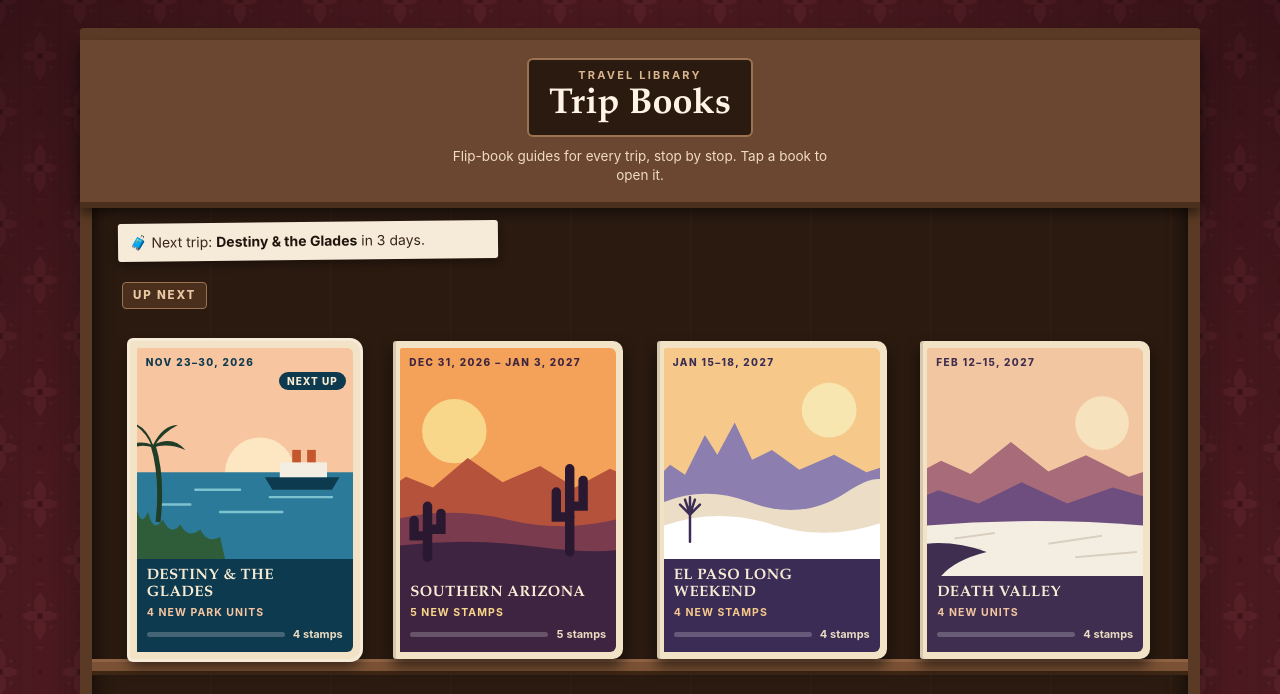
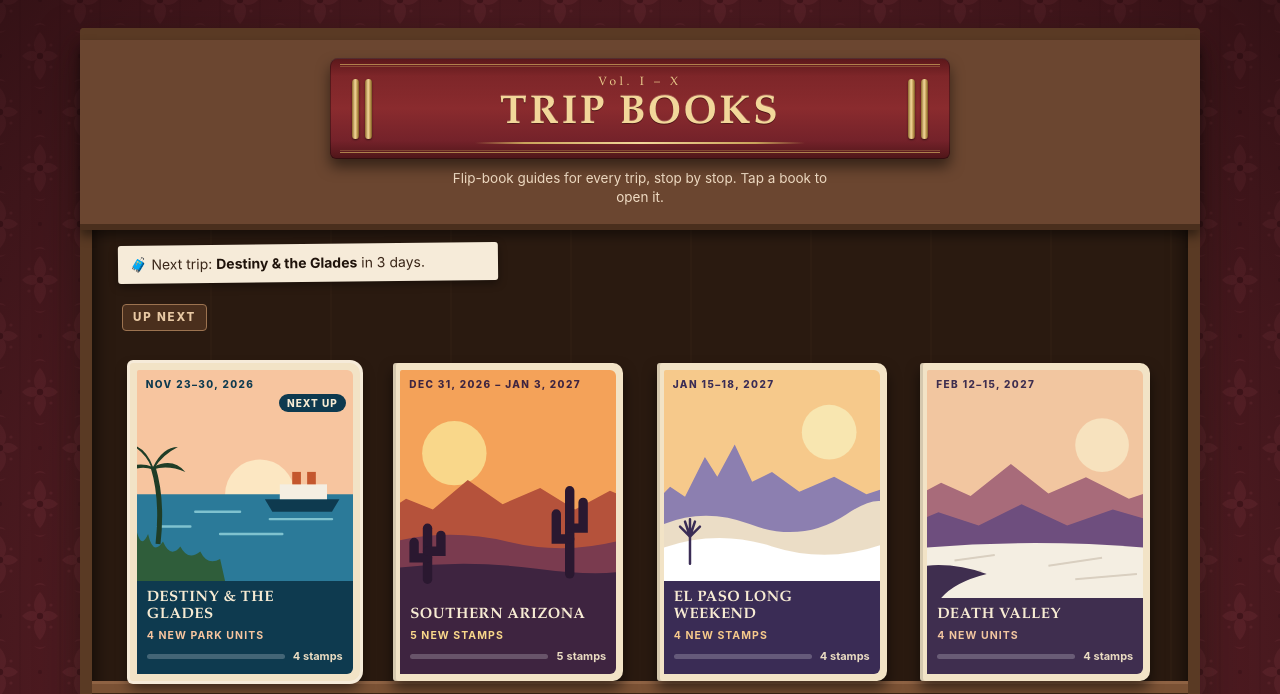
Before and after one commit to joanneliyeng-soo/travel-itineraries, a plain HTML site: page travel/books/index.html in a window 1280 px wide. Shown: the top 694 px of the page. Drawn offline with Linux system fonts and the light colour scheme.

Commit message:
Trip books library: gilt leather spine header
Replaces the nameplate with an oxblood leather spine on its side: raised
gold bands, gilt title and a volume count (Vol. I – N) from the books.

Co-Authored-By: Claude Opus 5.5 <noreply@anthropic.com>
Claude-Session: https://claude.ai/code/session_0153FZFyQmH5cf687Dw1sjZt

```diff
--- a/travel/books/index.html
+++ b/travel/books/index.html
@@ -19,9 +19,22 @@
   .back { background:repeating-linear-gradient(90deg, #2A1A10 0 118px, #2E1D12 118px 120px); }
   .crown { margin:0 -12px; background:#6B4630; border-bottom:6px solid #4A2F1D; padding:18px 22px 16px; text-align:center;
     box-shadow:0 6px 10px rgba(0,0,0,.45); }
-  .plate { display:inline-block; background:#2A1A10; border:2px solid #9C7350; border-radius:6px; padding:8px 20px 9px; }
-  .plate .k { font-size:11px; font-weight:700; letter-spacing:.2em; text-transform:uppercase; color:#D9B48C; }
-  .plate h1 { margin:2px 0 0; font-size:30px; line-height:1.1; color:#FFF4E6; font-weight:700; }
+  /* header: a giant gilt leather spine lying on its side */
+  .spine { position:relative; display:flex; align-items:center; justify-content:space-between; gap:10px; max-width:620px; margin:0 auto;
+    background:linear-gradient(180deg, #5A171A 0%, #7E2629 18%, #8A2B2E 50%, #74222A 82%, #4E1518 100%);
+    border-radius:8px 8px 6px 6px; padding:14px 16px 13px;
+    box-shadow:0 8px 14px rgba(0,0,0,.5), inset 0 1px 0 rgba(255,255,255,.12), inset 0 0 0 1px rgba(0,0,0,.35); }
+  .spine::before, .spine::after { content:""; position:absolute; left:10px; right:10px; height:1px; background:#C9A35B; opacity:.75; }
+  .spine::before { top:6px; box-shadow:0 2px 0 rgba(201,163,91,.45); }
+  .spine::after { bottom:6px; box-shadow:0 -2px 0 rgba(201,163,91,.45); }
+  .bands { display:flex; gap:6px; flex:none; }
+  .bands i { display:block; width:7px; height:52px; border-radius:4px;
+    background:linear-gradient(90deg, #8E6A2C, #F2D79A 45%, #C9A35B 70%, #7A5A22); box-shadow:0 1px 2px rgba(0,0,0,.5); }
+  .gilt { flex:1; min-width:0; text-align:center; }
+  .gilt .vol { font-family:"Iowan Old Style", "Palatino Linotype", Palatino, Georgia, serif; font-size:12px; letter-spacing:.3em; color:#E8C98A; }
+  .gilt h1 { margin:2px 0 0; font-size:32px; line-height:1.08; font-weight:700; letter-spacing:.06em; text-transform:uppercase; color:#F2D79A;
+    text-shadow:0 1px 0 #4E1518, 0 -1px 0 rgba(255,236,190,.25); white-space:nowrap; }
+  .gilt .rule { height:2px; margin:5px 18% 0; background:linear-gradient(90deg, transparent, #C9A35B 15%, #F2D79A 50%, #C9A35B 85%, transparent); }
   .crown p { margin:10px auto 0; max-width:46ch; color:#F0DCC4; font-size:13.5px; }
   .note { margin:14px 14px 0; background:#F6EBD9; color:#3A2618; border-radius:3px; padding:9px 12px; font-size:14px;
     transform:rotate(-.6deg); box-shadow:0 3px 8px rgba(0,0,0,.4); display:none; }
@@ -118,14 +131,20 @@
     .shelf { margin:0 -26px; padding-left:30px; padding-right:30px; column-gap:18px; }
     .up { --row:356px; grid-template-columns:repeat(auto-fill, minmax(200px, 1fr)); }
     .face { height:318px; }
-    .plate h1 { font-size:36px; }
+    .gilt h1 { font-size:40px; }
+    .bands i { height:60px; }
+    .spine { padding:16px 22px 15px; }
   }
 </style>
 </head>
 <body>
 <div class="case back">
   <header class="crown">
-    <div class="plate"><div class="k">Travel library</div><h1 class="serif">Trip Books</h1></div>
+    <div class="spine">
+      <span class="bands" aria-hidden="true"><i></i><i></i></span>
+      <div class="gilt"><div class="vol">Vol. I – X</div><h1 class="serif">Trip Books</h1><div class="rule"></div></div>
+      <span class="bands" aria-hidden="true"><i></i><i></i></span>
+    </div>
     <p>Flip-book guides for every trip, stop by stop. Tap a book to open it.</p>
   </header>
   <div class="note" id="note"></div>
```
Also changed, not shown: tools/tripbook/library.mjs (+28 -5 lines).
